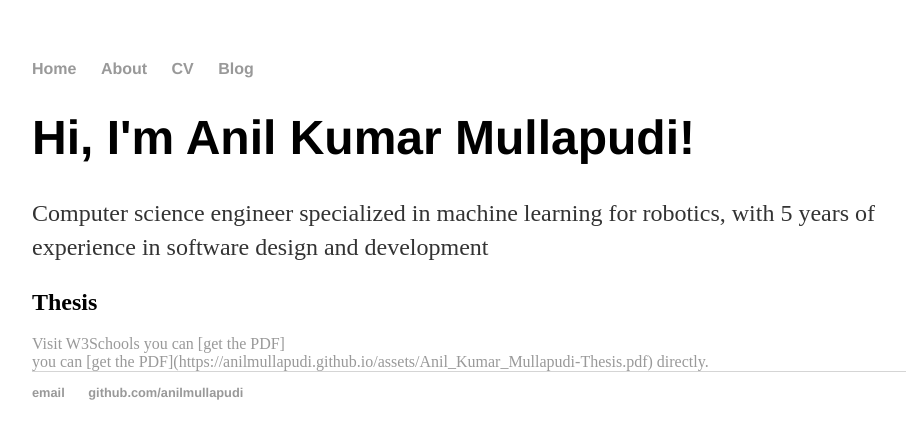
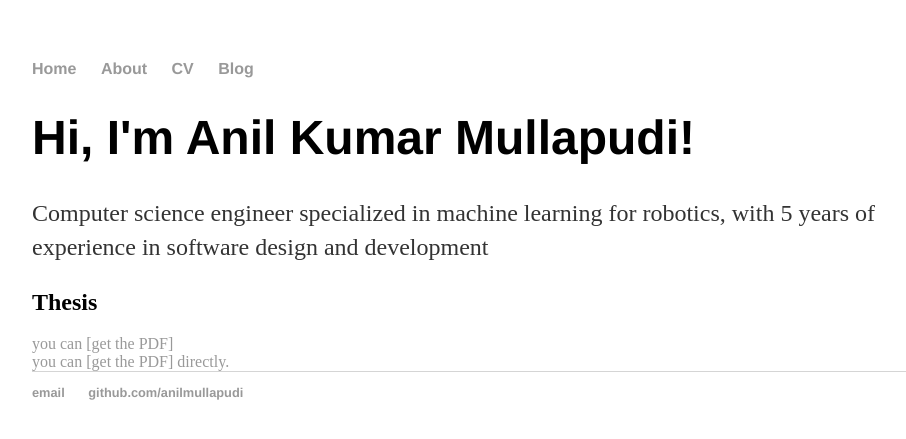
Before and after one commit to anilmullapudi/anil.github.io, a Jekyll site: the page built from index.html, in a window 1280 px wide. Shown: the top 439 px of the page, without its empty margins (160-1066 px from the left). Built offline with Jekyll 4.4.1, drawn with Linux system fonts in a browser that asks for light colours.

Commit message:
Update index.html

```diff
--- a/index.html
+++ b/index.html
@@ -9,10 +9,10 @@ design and development</p>
 
 	<h2>Thesis</h2>
 	<!--<p>you can [get the PDF](/assets/Anil_Kumar_Mullapudi-Thesis.pdf) directly.</p>-->
-	<a href="https://www.w3schools.com">Visit W3Schools</a>
-	<a href="https://anilmullapudi.github.io/assets/Anil_Kumar_Mullapudi-Thesis.pdf">you can [get the PDF]</a><br>
 
-	<a href="{{ site.url }}/assets/Anil_Kumar_Mullapudi-Thesis.pdf">you can [get the PDF]({{ site.url }}/assets/Anil_Kumar_Mullapudi-Thesis.pdf) directly.</a>
+	<a href="assets/Anil_Kumar_Mullapudi-Thesis.pdf">you can [get the PDF]</a><br>
+
+	<a href="{{ site.url }}/assets/Anil_Kumar_Mullapudi-Thesis.pdf">you can [get the PDF] directly.</a>
 
 
 	<!--
```
